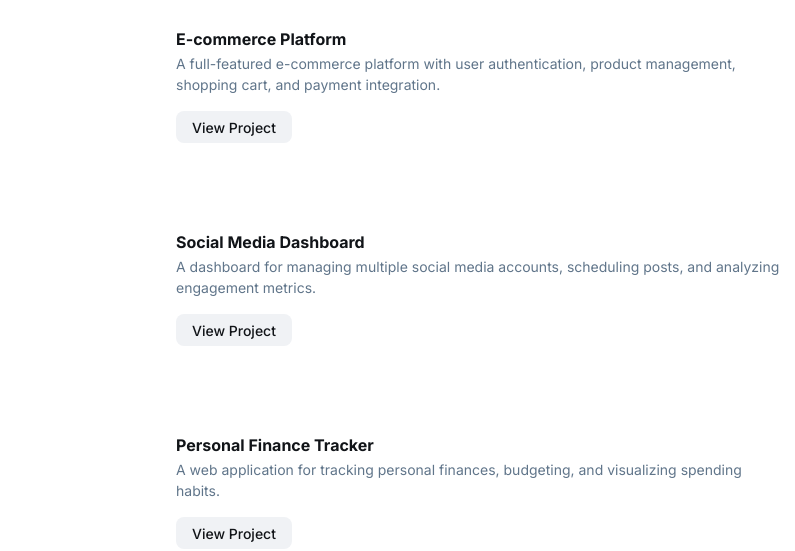
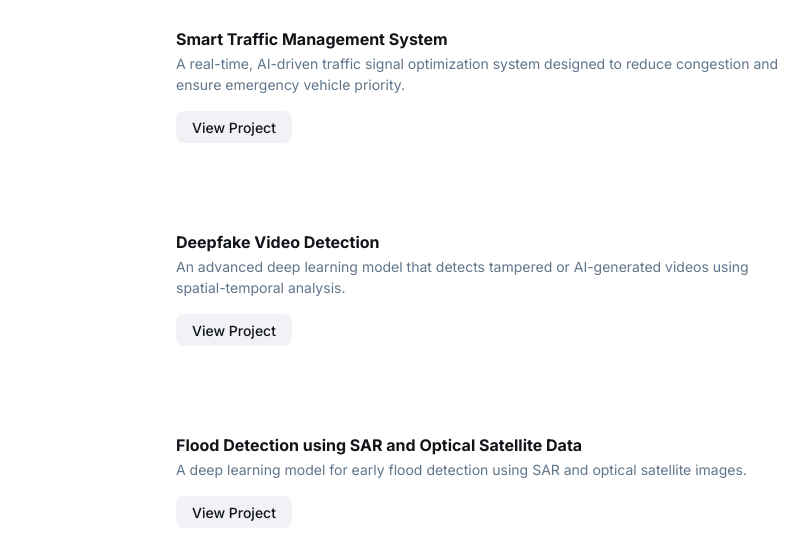
Before and after one commit to AYUSHB17/ayushb17.github.io, a plain HTML site: page project.html in a window 1280 px wide. Shown: the part 177-728 px from the top of the page, 0-795 px from the left. Drawn offline with nearby package versions, Linux system fonts and the light colour scheme.

Commit message:
Update project.html

```diff
--- a/project.html
+++ b/project.html
@@ -81,9 +81,9 @@
               <div class="flex items-stretch justify-between gap-4 rounded-lg">
                 <div class="flex flex-[2_2_0px] flex-col gap-4">
                   <div class="flex flex-col gap-1">
-                    <p class="text-[#111418] text-base font-bold leading-tight">E-commerce Platform</p>
+                    <p class="text-[#111418] text-base font-bold leading-tight">Smart Traffic Management System</p>
                     <p class="text-[#60758a] text-sm font-normal leading-normal">
-                      A full-featured e-commerce platform with user authentication, product management, shopping cart, and payment integration.
+                     A real-time, AI-driven traffic signal optimization system designed to reduce congestion and ensure emergency vehicle priority.
                     </p>
                   </div>
                   <a href="proj1.html"><button
@@ -103,9 +103,9 @@
               <div class="flex items-stretch justify-between gap-4 rounded-lg">
                 <div class="flex flex-[2_2_0px] flex-col gap-4">
                   <div class="flex flex-col gap-1">
-                    <p class="text-[#111418] text-base font-bold leading-tight">Social Media Dashboard</p>
+                    <p class="text-[#111418] text-base font-bold leading-tight"> Deepfake Video Detection</p>
                     <p class="text-[#60758a] text-sm font-normal leading-normal">
-                      A dashboard for managing multiple social media accounts, scheduling posts, and analyzing engagement metrics.
+                     An advanced deep learning model that detects tampered or AI-generated videos using spatial-temporal analysis.
                     </p>
                   </div>
                   <button
@@ -124,8 +124,8 @@
               <div class="flex items-stretch justify-between gap-4 rounded-lg">
                 <div class="flex flex-[2_2_0px] flex-col gap-4">
                   <div class="flex flex-col gap-1">
-                    <p class="text-[#111418] text-base font-bold leading-tight">Personal Finance Tracker</p>
-                    <p class="text-[#60758a] text-sm font-normal leading-normal">A web application for tracking personal finances, budgeting, and visualizing spending habits.</p>
+                    <p class="text-[#111418] text-base font-bold leading-tight">Flood Detection using SAR and Optical Satellite Data</p>
+                    <p class="text-[#60758a] text-sm font-normal leading-normal">A deep learning model for early flood detection using SAR and optical satellite images.</p>
                   </div>
                   <button
                     class="flex min-w-[84px] max-w-[480px] cursor-pointer items-center justify-center overflow-hidden rounded-lg h-8 px-4 flex-row-reverse bg-[#f0f2f5] text-[#111418] text-sm font-medium leading-normal w-fit"
@@ -143,9 +143,9 @@
               <div class="flex items-stretch justify-between gap-4 rounded-lg">
                 <div class="flex flex-[2_2_0px] flex-col gap-4">
                   <div class="flex flex-col gap-1">
-                    <p class="text-[#111418] text-base font-bold leading-tight">Recipe Sharing App</p>
+                    <p class="text-[#111418] text-base font-bold leading-tight">Crack Detection with Semi-Supervised CNN-PINN Model</p>
                     <p class="text-[#60758a] text-sm font-normal leading-normal">
-                      A platform for users to share and discover recipes, with features like user profiles, recipe search, and commenting.
+                      A hybrid model combining Physics-Informed Neural Networks and semi-supervised learning for structural crack detection.
                     </p>
                   </div>
                   <button
```
